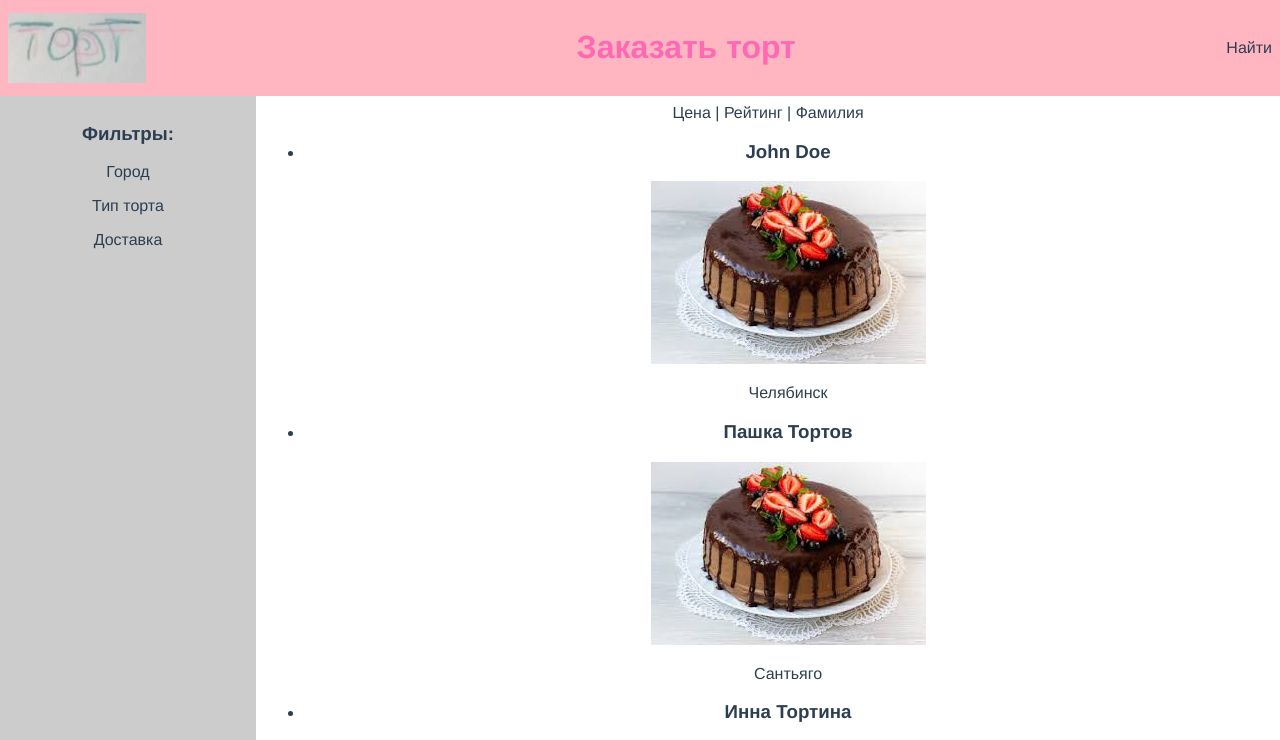
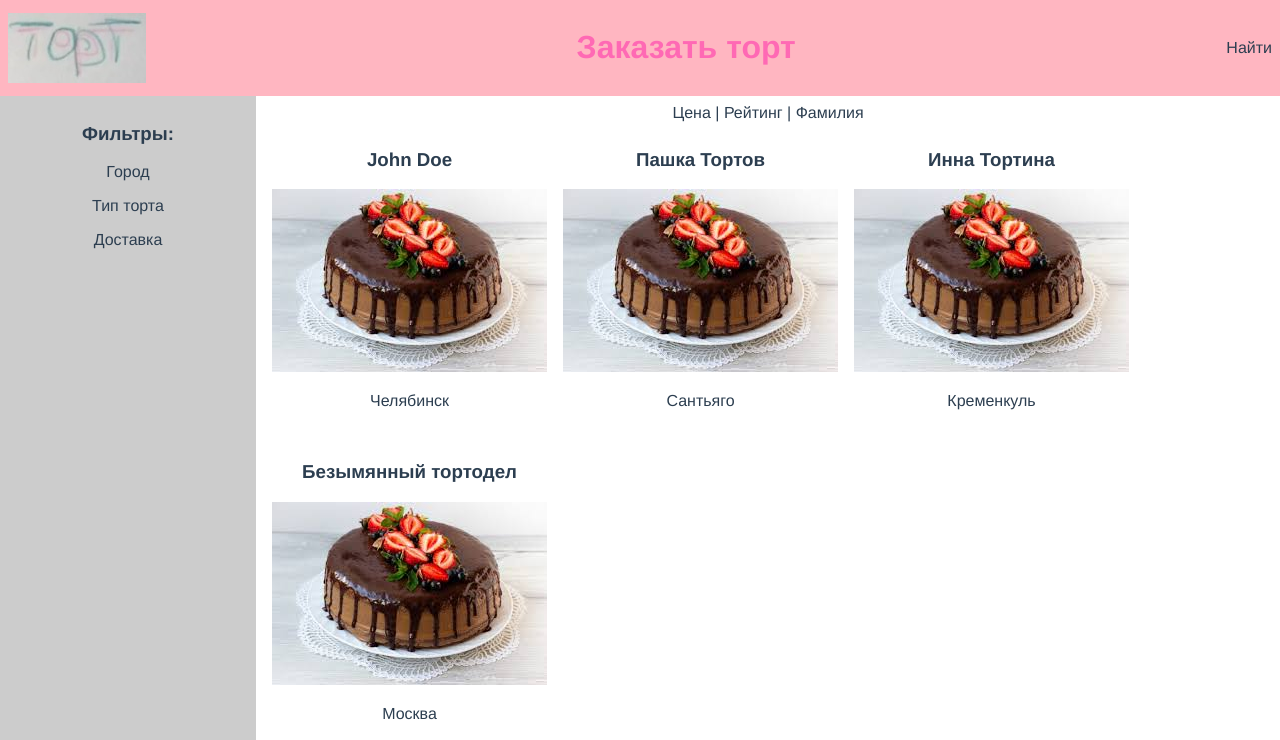
Before and after one commit to Something-Digital/tortix, a Vue app in the folder frontend/: page / in a window 1280 px wide. Shown: the top 740 px of the page. Built offline with nearby package versions, Linux system fonts and the light colour scheme.

Commit message:
Some markup improvements

```diff
--- a/frontend/src/components/Item.vue
+++ b/frontend/src/components/Item.vue
@@ -32,6 +32,6 @@ export default {
 
 <style scoped>
 .item {
-
+  padding: var(--common-padding);
 }
 </style>
--- a/frontend/src/components/MainList.vue
+++ b/frontend/src/components/MainList.vue
@@ -48,6 +48,12 @@ export default {
 
 <style scoped>
 .main-list {
+  list-style-type: none;
 
+  display: flex;
+  flex-wrap: wrap;
+
+  margin: 0;
+  padding: 0;
 }
 </style>
```
